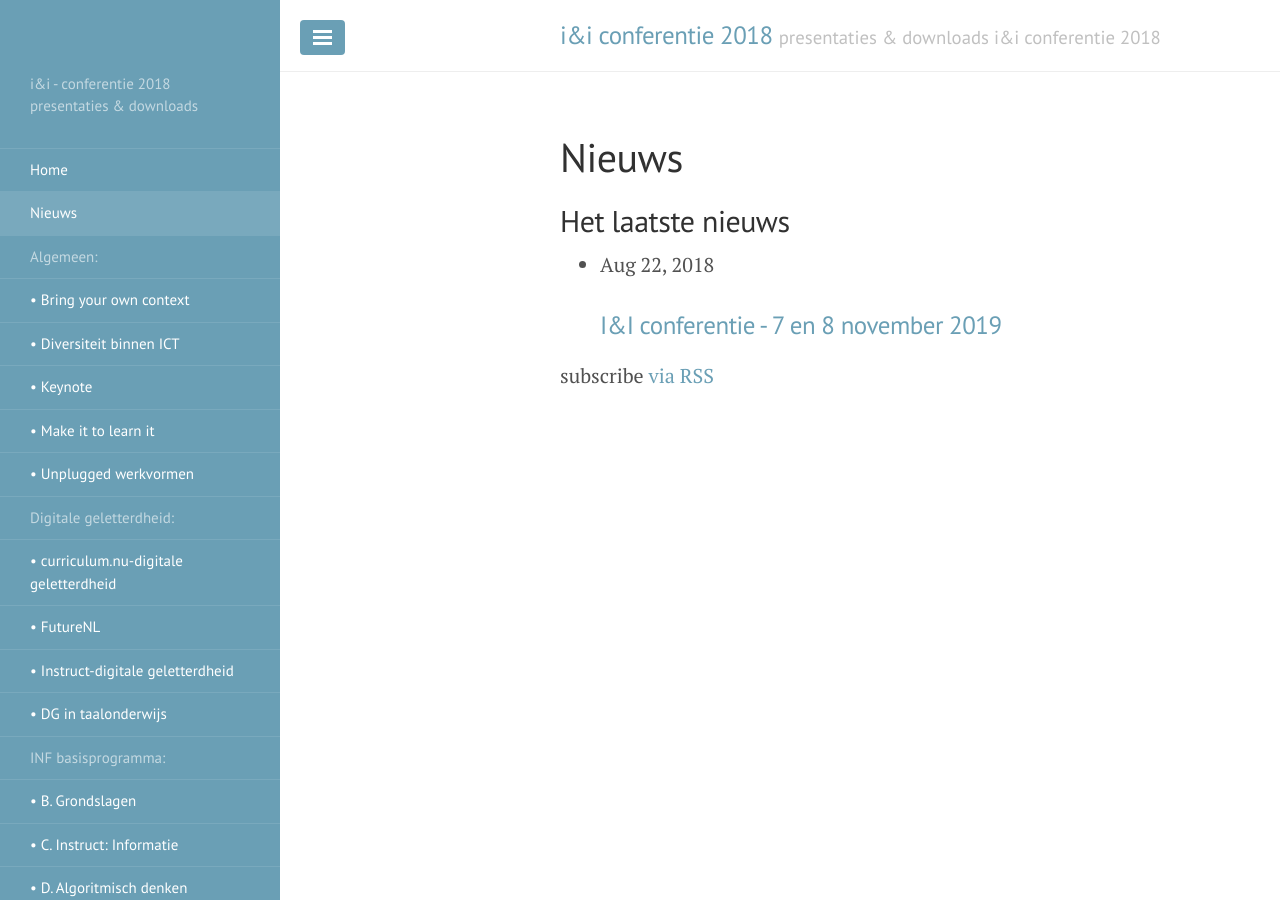
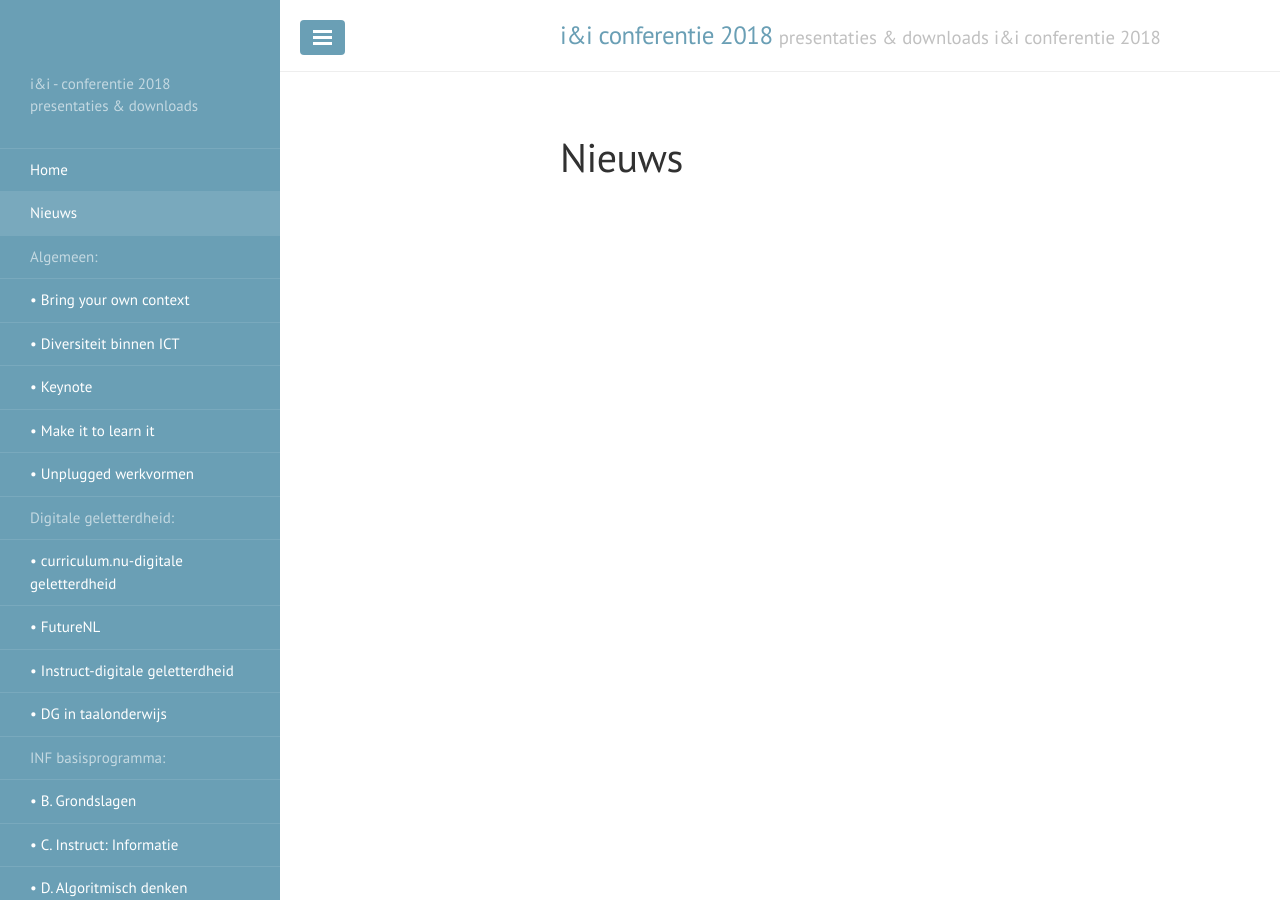
Before and after one commit to infvo/ieni2018, a Jekyll site: the page built from nieuws.md, in a window 1280 px wide. Built offline with Jekyll 4.4.1, drawn with Linux system fonts in a browser that asks for light colours.

```diff
--- a/_posts/2018-08-22-ieni-conferentie.md
+++ /dev/null
@@ -1,8 +0,0 @@
----
-layout: post
-title:  "I&I conferentie - 7 en 8 november 2019"
-agendadate: 2018-11-07
-categories: oud-nieuws
----
-
-Op woensdag 7 en donderdag 8 november vond de I&I conferentie plaats.
--- a/nieuws.md
+++ b/nieuws.md
@@ -1,5 +1,5 @@
 ---
 title: Nieuws
 layout: news
-list_title: "Het laatste nieuws"
+list_title: "nieuwsberichten"
 ---
```
Also changed, not shown: _themas/algoritmiek.md (+2 -2 lines), 1 other file.
